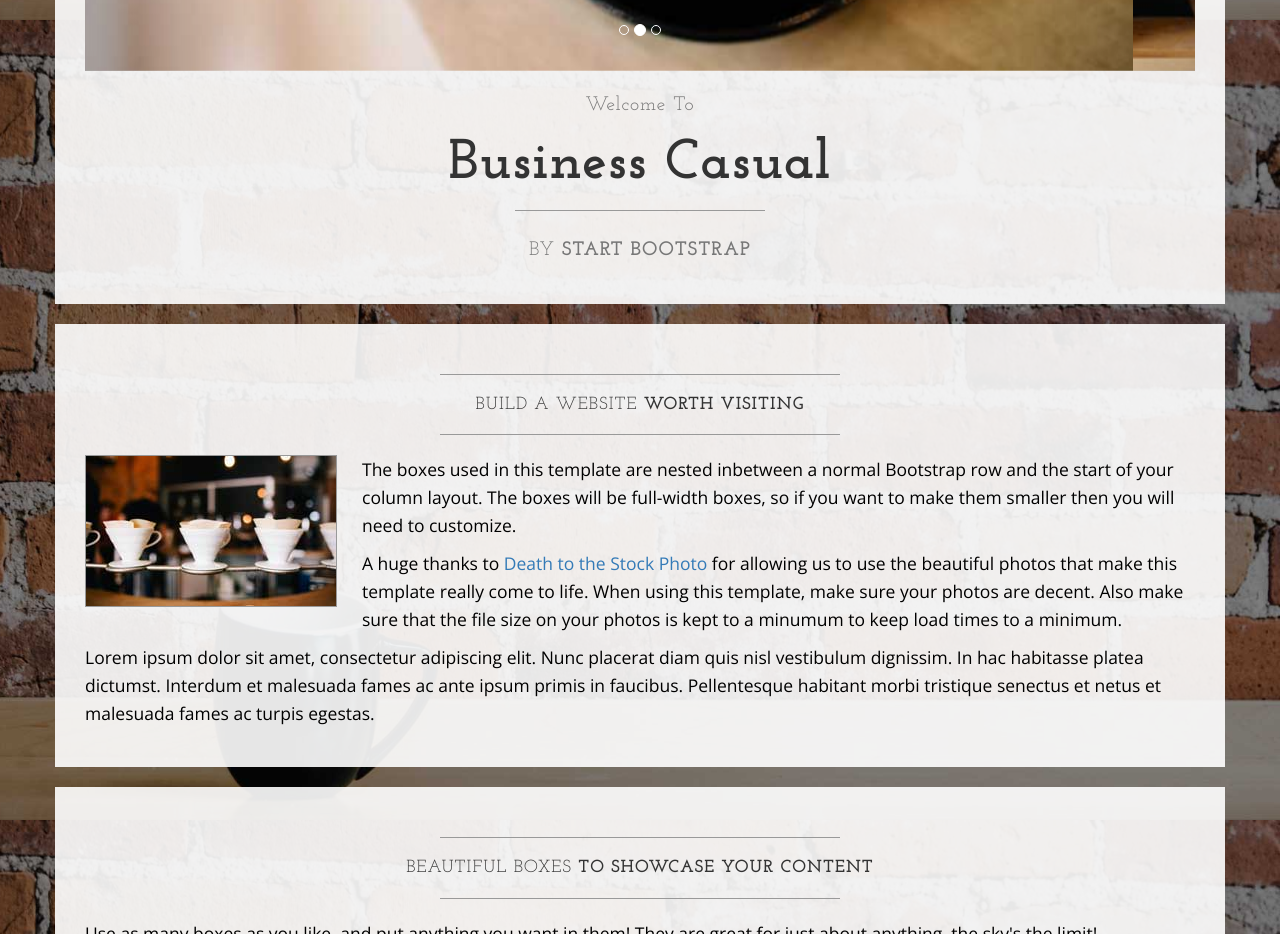
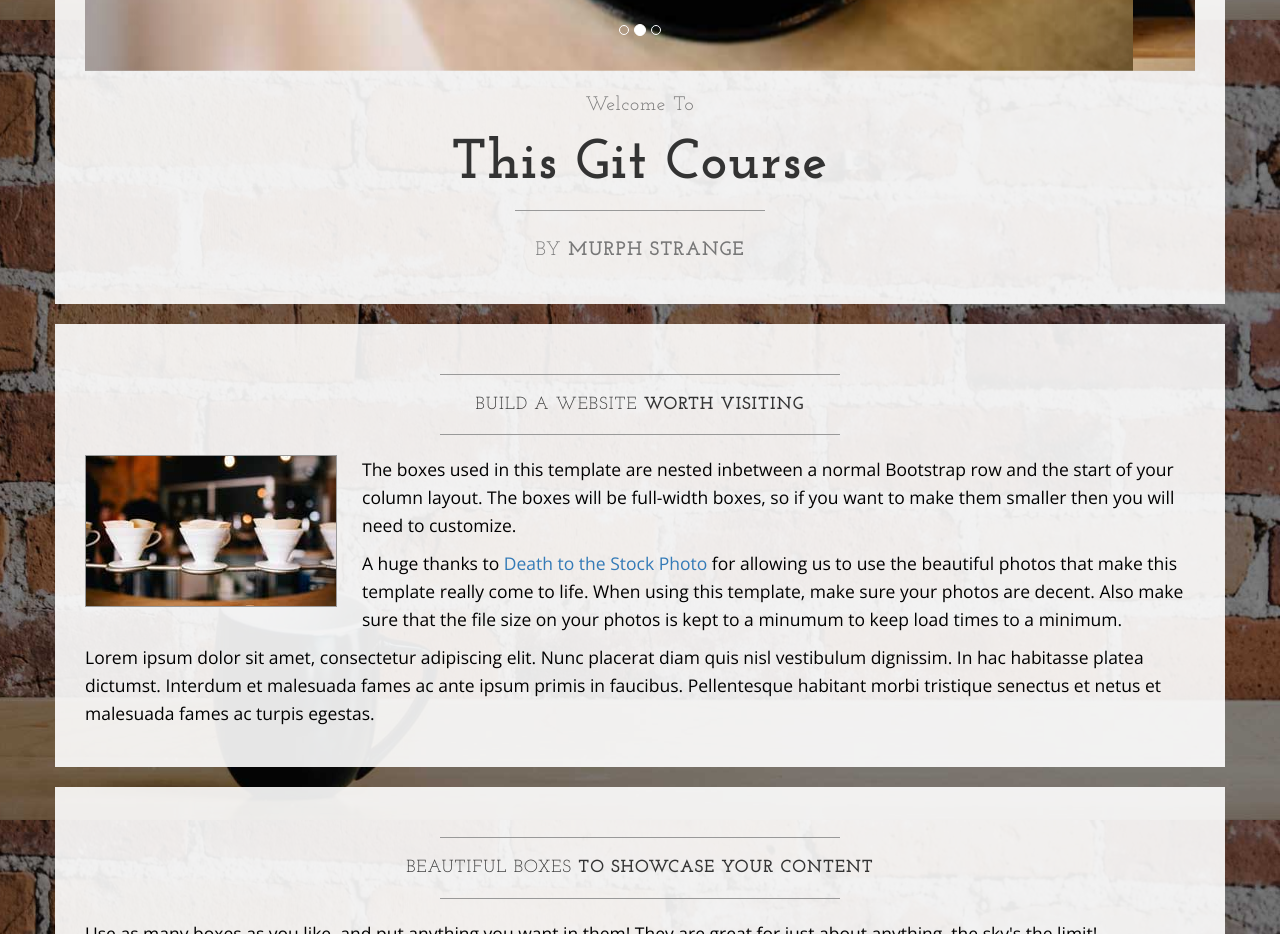
Before and after one commit to drunkfurball/Learnable-Git-Course, a plain HTML site: page index.html in a window 1280 px wide. Shown: the part 780-1714 px from the top of the page. Drawn offline with nearby package versions, Linux system fonts and the light colour scheme.

Commit message:
Changed items after carousel

```diff
--- a/index.html
+++ b/index.html
@@ -108,11 +108,11 @@
                     <h2 class="brand-before">
                         <small>Welcome to</small>
                     </h2>
-                    <h1 class="brand-name">Business Casual</h1>
+                    <h1 class="brand-name">This Git Course</h1>
                     <hr class="tagline-divider">
                     <h2>
                         <small>By
-                            <strong>Start Bootstrap</strong>
+                            <strong>Murph Strange</strong>
                         </small>
                     </h2>
                 </div>
```
